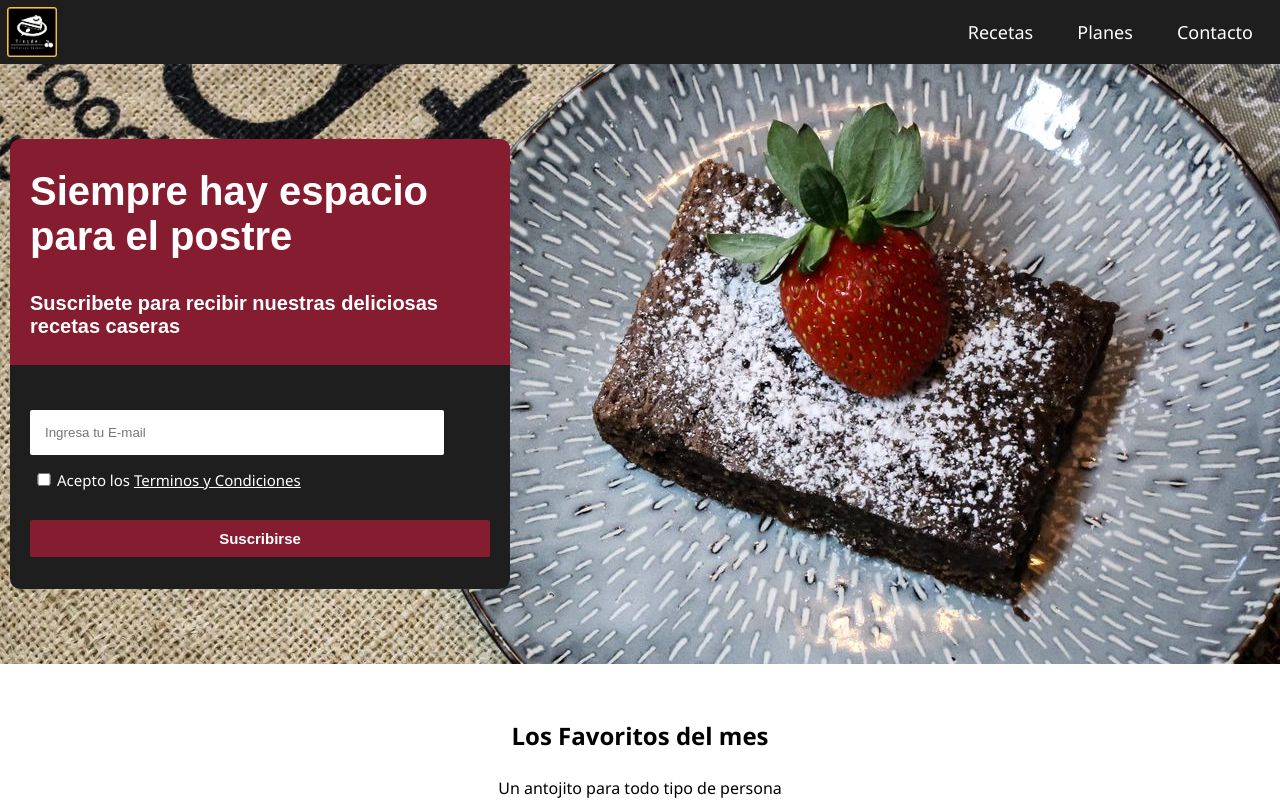
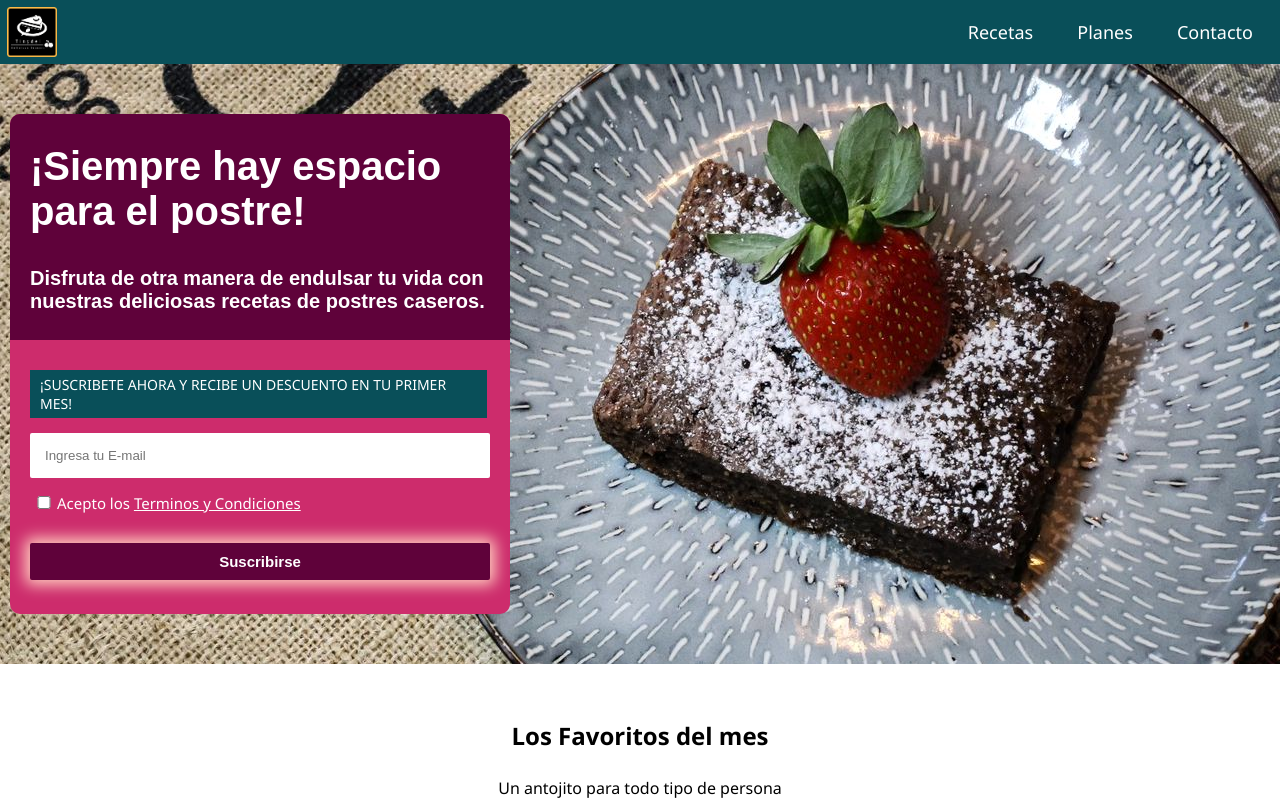
Before and after one commit to Luis-Arista/PROYECTO-1-Landing-de-Negocio, a plain HTML site: page index.html in a window 1280 px wide. Shown: the top 807 px of the page. Drawn offline with Linux system fonts and the light colour scheme.

Commit message:
modificacion de color

```diff
--- a/index.html
+++ b/index.html
@@ -31,12 +31,13 @@
             <div class="banner-container">
                 <div class="banner-info">
                     <div class="banner-info-title">
-                        <h1>Siempre hay espacio para el postre</h1>
-                        <h2>Suscribete para recibir nuestras deliciosas recetas caseras</h2>
+                        <h1>¡Siempre hay espacio para el postre!</h1>
+                        <h2>Disfruta de otra manera de endulsar tu vida con nuestras deliciosas recetas de postres caseros.</h2>
                     </div>
                     <div class="banner-info-form">
                         <form action="#">
                             <div class="formulario">
+                              <p class="formulario-info">¡SUSCRIBETE AHORA Y RECIBE UN DESCUENTO EN TU PRIMER MES!</p>
                               <input type="email" class="form email" placeholder="Ingresa tu E-mail">
                               <div class="checkbox">
                                  <input type="checkbox" id="checkbox-2"> <p>Acepto los <a href="#">Terminos y Condiciones</a></p>
--- a/style.css
+++ b/style.css
@@ -5,7 +5,7 @@ body{
 }
 
 header{
-    background-color: rgb(31, 30, 30);
+    background-color: #094f59;
 }
 
 .navbar{
@@ -29,7 +29,7 @@ header{
 }
 
 .navbar-menu-option a:hover {
-    background-color: rgb(134, 28, 47);
+    background-color: #188292;
 }
 
 .navbar-menu-icon img{
@@ -62,8 +62,8 @@ header{
 }
 
 .banner-info {
-    background-color: rgb(31, 30, 30);
-    height: 450px;
+    background-color: #cd2c6c;
+    height: 500px;
     width: 500px;
     border-radius: 10px;
     color: white;
@@ -76,7 +76,7 @@ header{
 
 .banner-info-title {
     padding: 10px 20px;
-    background-color: rgb(134, 28, 47);
+    background-color: #5f023a;
     border-radius: 10px 10px 0 0;
 }
 
@@ -92,14 +92,25 @@ header{
     font-family: Arial, Helvetica, sans-serif;
 }
 
+
 .banner-info-form {
     margin-top: 20px;
     padding: 10px 20px;
 }
 
+.formulario-info{
+    font-size: 14px;
+    margin: 0;
+    padding: 5px 10px;
+    background-color: #094f59;
+    width: 95%;
+    color: white;
+
+}
+
 .email {
     padding: 15px;
-    width: 90%;
+    width: 100%;
     border-radius: 2px;
     border: none;
     margin-top: 15px;
@@ -125,20 +136,22 @@ header{
     width: 20px;
 }
 
-.banner-info-form button {
+.formulario button {
     padding: 10px;
     border-radius: 2px;
     border: none;
-    background-color: rgb(134, 28, 47);
+    background-color: #5f023a;
     color: white;
     font-weight: bold;
     width: 100%;
     margin-top: 15px;
     font-size: 15px;
+    box-shadow: 0 0 15px 5px #ffcebe;
+
 }
 
-.banner-info-form button:hover{
-    background-color: rgb(179, 39, 65);
+.formulario button:hover{
+    background-color: #188292;
     cursor: pointer;
 }
 
@@ -233,7 +246,7 @@ header{
     text-decoration: none;
     color: white;
     padding: 15px 10px;
-    background-color: rgb(134, 28, 47);
+    background-color: #bb2734;
     width: 250px;
     height: 20px;
 }
```
